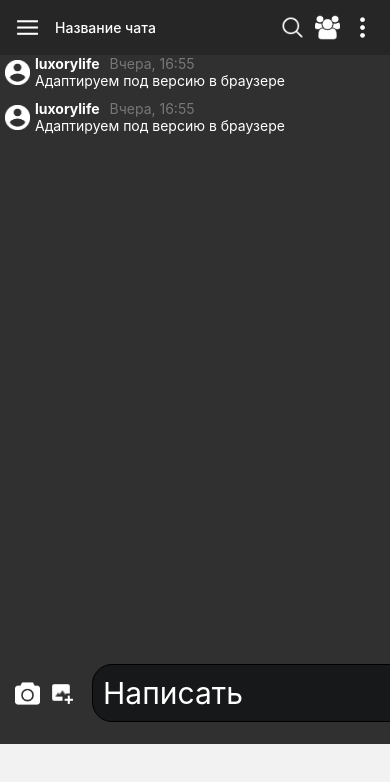
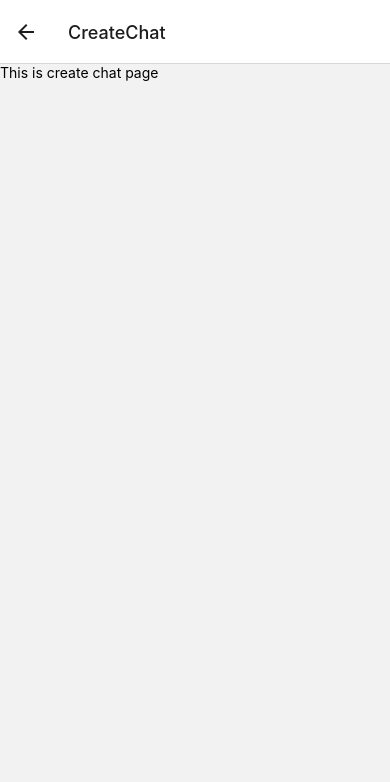
Before and after one commit to ponchik009/TULAHACK-CHAT-MOBILE, a React Native app: screen /CreateChat in a window 390 px wide. Shown: the top 782 px of the page. Built offline with nearby package versions, Linux system fonts and the light colour scheme.

Commit message:
stack screen navigate to create channel/chat

```diff
--- a/App.tsx
+++ b/App.tsx
@@ -12,6 +12,8 @@ const height = Dimensions.get("window").height; //full height
 
 import { createStackNavigator } from '@react-navigation/stack';
 import { NavigationContainer } from "@react-navigation/native";
+import CreateChat from "./pages/CreateChat/Index";
+import createChannel from "./pages/CreateChannel/Index";
 
 const Stack = createStackNavigator();
 
@@ -36,6 +38,10 @@ const App = () => {
         />
         <Stack.Screen name="Profile" component={AuthPage}
           options={{ headerShown: false }} />
+        <Stack.Screen name="CreateChat" component={CreateChat}
+        />
+        <Stack.Screen name="CreateChannel" component={createChannel}
+        />
       </Stack.Navigator>
     </NavigationContainer>
   );
--- a/components/Lists/ChannelList.tsx
+++ b/components/Lists/ChannelList.tsx
@@ -8,6 +8,7 @@ import {
   Text,
 } from "react-native";
 import { TouchableOpacity } from "react-native-gesture-handler";
+import { navigateKostil } from "../../pages/MainPage/MainPage";
 
 import { IChannel } from "../../types/entities";
 
@@ -57,6 +58,7 @@ const ChannelList: React.FC<IChannelListProps> = ({
           marginBottom: 10,
           marginLeft: 5,
         }}
+        onPress={() => navigateKostil.navigate('CreateChannel')}
       >
         <Text style={{ fontSize: 40, color: "#fff" }}>+</Text>
       </TouchableOpacity>
--- a/components/Lists/ChatList.tsx
+++ b/components/Lists/ChatList.tsx
@@ -8,6 +8,7 @@ import {
   Text,
 } from "react-native";
 import { TouchableOpacity } from "react-native-gesture-handler";
+import { navigateKostil } from "../../pages/MainPage/MainPage";
 
 import { IChannel, IChat } from "../../types/entities";
 
@@ -81,6 +82,7 @@ const ChatList: React.FC<IChatListProps> = ({ channel }) => {
           alignItems: "center",
           justifyContent: "center",
         }}
+        onPress={() => navigateKostil.navigate('CreateChat')}
       >
         <View
           style={{
--- /dev/null
+++ b/pages/CreateChannel/Index.tsx
@@ -0,0 +1,10 @@
+import { Text } from "react-native"
+
+
+const createChannel = () => {
+    return (
+        <Text>ASDASD</Text>
+    )
+}
+
+export default createChannel
--- /dev/null
+++ b/pages/CreateChat/Index.tsx
@@ -0,0 +1,11 @@
+import { Text } from "react-native"
+
+const CreateChat = () => {
+    return (
+        <Text>
+            This is create chat page
+        </Text>
+    )
+}
+
+export default CreateChat
--- a/pages/MainPage/MainPage.tsx
+++ b/pages/MainPage/MainPage.tsx
@@ -24,9 +24,12 @@ interface IMainProps {
   handleAuthPageOpen: () => void;
 }
 
-const MainPage: React.FC<IMainProps> = ({ handleAuthPageOpen }) => {
+export let navigateKostil: any = undefined
+
+const MainPage: React.FC<IMainProps> = ({ navigation }: any) => {
+  navigateKostil = navigation
   const handleLogOut = () => {
-    handleAuthPageOpen();
+
   };
 
   const sideBarRef = React.useRef<Swipeable>(null);
@@ -40,8 +43,6 @@ const MainPage: React.FC<IMainProps> = ({ handleAuthPageOpen }) => {
       overshootLeft={false}
       overshootRight={false}
       ref={sideBarRef}
-      // onSwipeableRightOpen={swipeFromRightOpen}
-      // onSwipeableLeftOpen={swipeFromLeftOpen}
     >
       <SafeAreaView style={styles.container}>
         <View style={styles.appBar}>
@@ -59,7 +60,7 @@ const MainPage: React.FC<IMainProps> = ({ handleAuthPageOpen }) => {
             </View>
           </TouchableHighlight>
           <Text style={styles.chatName}>Название чата</Text>
-          <TouchableHighlight onPress={() => {}}>
+          <TouchableHighlight onPress={() => { }}>
             <View>
               <Image
                 source={require("../../assets/icons/icons8-поиск.png")}
@@ -79,7 +80,7 @@ const MainPage: React.FC<IMainProps> = ({ handleAuthPageOpen }) => {
               />
             </View>
           </TouchableHighlight>
-          <TouchableHighlight onPress={() => {}}>
+          <TouchableHighlight onPress={() => { }}>
             <View>
               <Image
                 source={require("../../assets/icons/3844442-dot-menu-more-vertical_110310.png")}
@@ -93,7 +94,7 @@ const MainPage: React.FC<IMainProps> = ({ handleAuthPageOpen }) => {
           <Message />
         </ScrollView>
         <View style={styles.bottomBar}>
-          <TouchableHighlight onPress={() => {}}>
+          <TouchableHighlight onPress={() => { }}>
             <View>
               <Image
                 source={require("../../assets/icons/photo-camera-black-tool_icon-icons.com_72960.png")}
@@ -101,7 +102,7 @@ const MainPage: React.FC<IMainProps> = ({ handleAuthPageOpen }) => {
               />
             </View>
           </TouchableHighlight>
-          <TouchableHighlight onPress={() => {}}>
+          <TouchableHighlight onPress={() => { }}>
             <View>
               <Image
                 source={require("../../assets/icons/add_image_icon_215147.png")}
@@ -115,7 +116,7 @@ const MainPage: React.FC<IMainProps> = ({ handleAuthPageOpen }) => {
             value={message.value}
             onChangeText={message.onChange}
           />
-          <TouchableHighlight onPress={() => {}}>
+          <TouchableHighlight onPress={() => { }}>
             <View>
               <Image
                 source={require("../../assets/icons/send_90420.png")}
```
